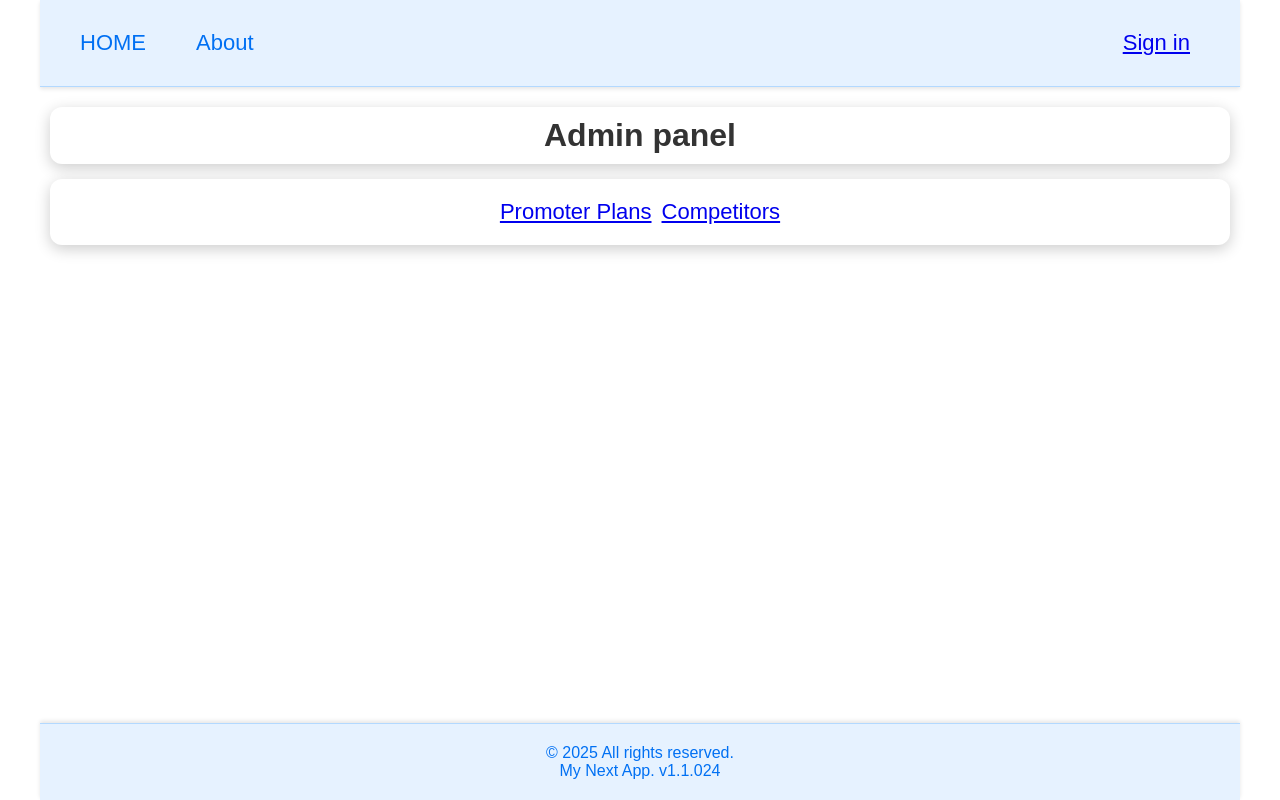
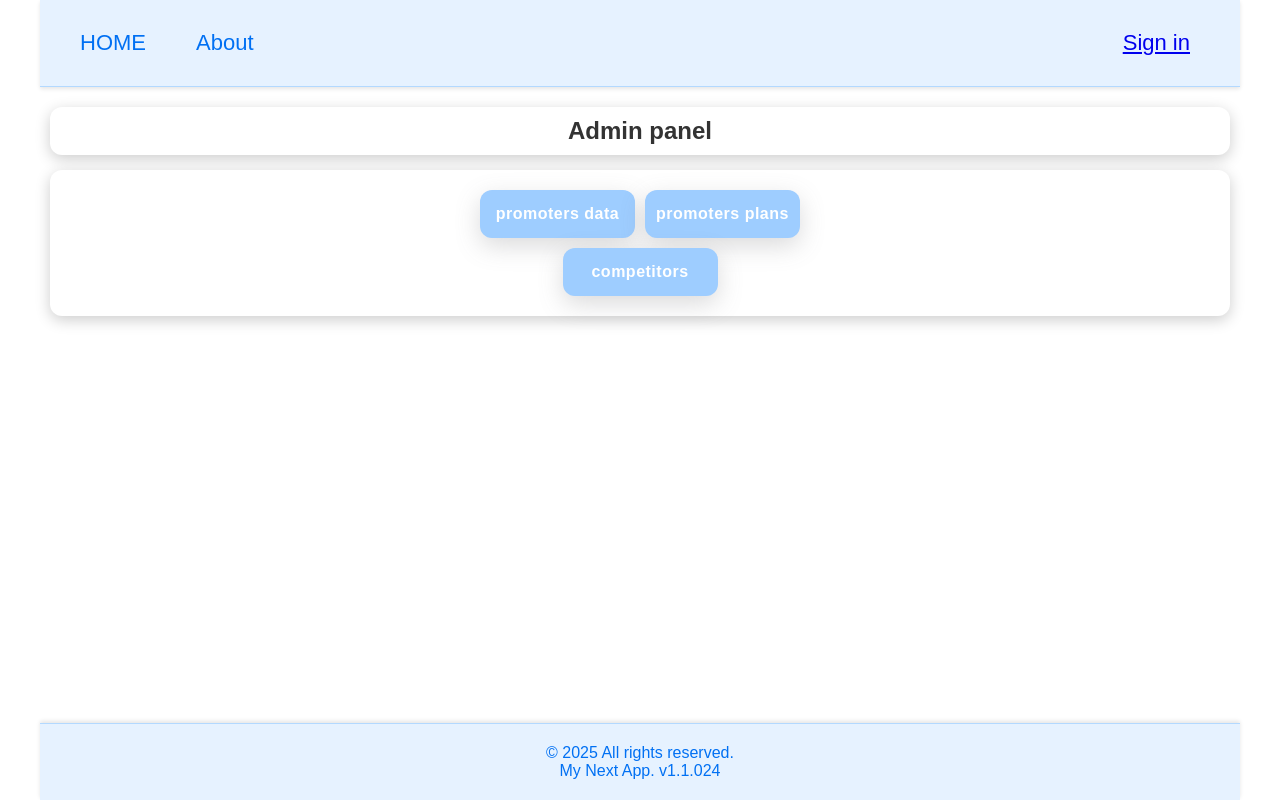
Before and after one commit to shulsergio/new-next-project, a Next.js app: page /admin in a window 1280 px wide. Built offline with nearby package versions, Linux system fonts and the light colour scheme; no server answers.

Commit message:
add Admin first page structure

```diff
--- /dev/null
+++ b/src/app/admin/competitors/page.tsx
@@ -0,0 +1,5 @@
+import ComponentWrapper from "@/components/ComponentWrapper/ComponentWrapper";
+
+export default function AdminCompetitorsPage() {
+  return <ComponentWrapper title="all competitors here" />;
+}
--- a/src/app/admin/page.tsx
+++ b/src/app/admin/page.tsx
@@ -1,7 +1,6 @@
-// import Link from "next/link";
-import Link from "next/link";
 import css from "./admin.module.css";
 import ComponentWrapper from "@/components/ComponentWrapper/ComponentWrapper";
+import ButtonBox from "@/components/ButtonBox/ButtonBox";
 // import { authConfig } from "../configs/authConfig";
 // import { getServerSession } from "next-auth";
 
@@ -21,12 +20,15 @@ export default async function Admin() {
     <div className={css.container}>
       <ComponentWrapper title="Admin panel" />
       <ComponentWrapper>
-        <Link className={css.boxes} href="user/plans">
-          Promoter Plans
-        </Link>
-        <Link className={css.boxes} href="user/competitors">
-          Competitors
-        </Link>
+        <ButtonBox option="link" href="admin/promoters">
+          promoters data
+        </ButtonBox>
+        <ButtonBox option="link" href="admin/promoters/plans">
+          promoters plans
+        </ButtonBox>
+        <ButtonBox option="link" href="admin/competitors">
+          competitors
+        </ButtonBox>
       </ComponentWrapper>
     </div>
   );
--- /dev/null
+++ b/src/app/admin/promoters/page.tsx
@@ -0,0 +1,5 @@
+import ComponentWrapper from "@/components/ComponentWrapper/ComponentWrapper";
+
+export default function AdminPromotersPage() {
+  return <ComponentWrapper title="all promoters here" />;
+}
--- /dev/null
+++ b/src/app/admin/promoters/plans/page.module.css
@@ -0,0 +1,6 @@
+.container {
+  display: flex;
+  flex-direction: column;
+  padding: 20px 10px;
+  gap: 15px;
+}
--- a/src/components/ButtonBox/ButtonBox.module.css
+++ b/src/components/ButtonBox/ButtonBox.module.css
@@ -1,5 +1,5 @@
 .linkBox {
-  width: 150px;
+  width: 155px;
   background-color: #9ecdff;
   color: #ffffff;
   padding: 15px 10px;
--- a/src/components/ComponentWrapper/ComponentWrapper.module.css
+++ b/src/components/ComponentWrapper/ComponentWrapper.module.css
@@ -12,7 +12,7 @@
   text-align: center;
 }
 .title {
-  font-size: 32px;
+  font-size: 24px;
   color: #333;
   padding: 10px 0;
 }
```
Also changed, not shown: src/app/admin/promoters/plans/page.tsx (added, +10 -0 lines).
